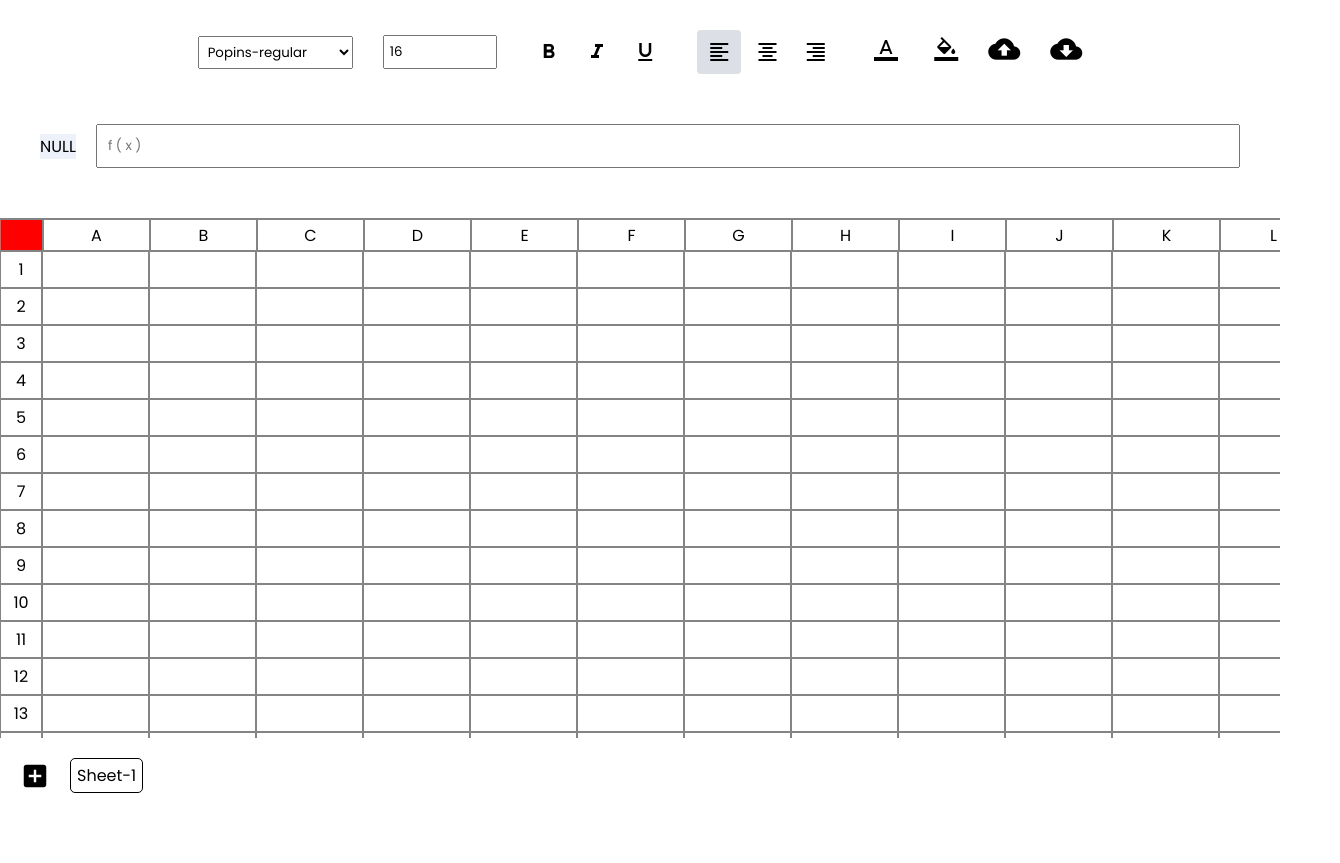
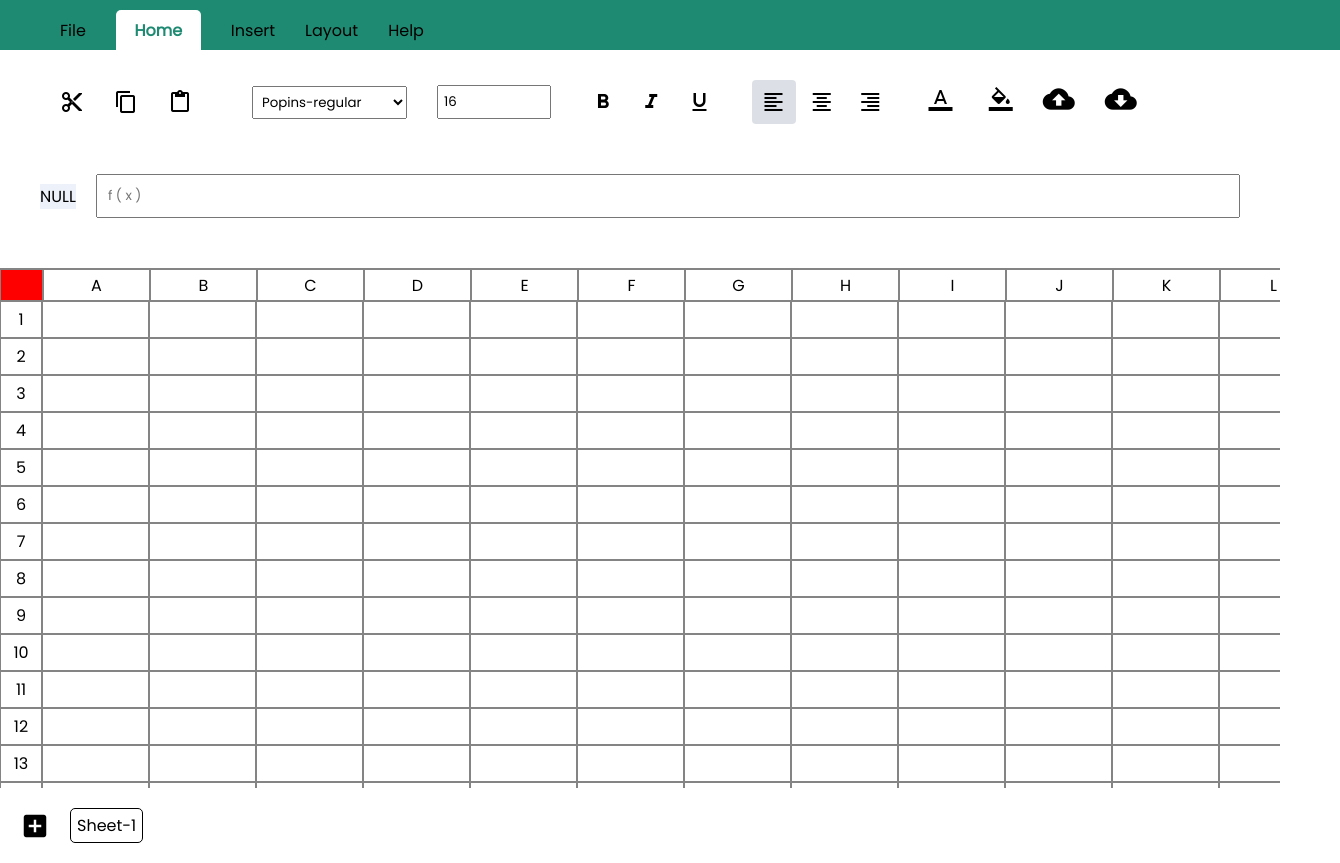
Before and after one commit to deepak-singh-jethi/google_sheet, a plain HTML site: page index.html in a window 1280 px wide. Shown: the whole page, 1340 px wide, since content can reach past the window. Before the commit the page ends 813 px from the top, so only its background shows below. Drawn offline with Linux system fonts and the light colour scheme.

Commit message:
added cut copy paste features

```diff
--- a/form.css
+++ b/form.css
@@ -71,3 +71,16 @@ input[type="radio"]+label {
 .hidden-input {
     display: none;
 }
+
+#options{
+    display: flex;
+    align-items: center;
+    justify-content: flex-start;
+    gap: 30px;
+    padding-left: 60px;
+}
+
+#options>span{
+    color: black;
+
+}
--- a/functinality.js
+++ b/functinality.js
@@ -1,9 +1,15 @@
 let activeCellId = null;
 let activeCellDisplay = document.getElementById("active-cell-display");
-
 let form = document.querySelector(".form");
 
+//calculator input
 const calcInput = document.querySelector("#calcInput");
+// cut copy paste
+const cut = document.querySelector("#cut");
+const copy = document.querySelector("#copy");
+const paste = document.querySelector("#paste");
+//copied text for cut copy paste feature
+let copiedState = {};
 
 // default style of cell
 const defaultStyle = {
@@ -35,6 +41,7 @@ function onFocusCell(event) {
   }
 
   calcInput.addEventListener("keyup", calcFun);
+  // paste.addEventListener("click", pasteFun);
 }
 
 // if any change occurs in form
@@ -135,3 +142,29 @@ function calcFun(event) {
     }
   }
 }
+
+//cut function
+cut.addEventListener("click", cutFun);
+copy.addEventListener("click", copyFun);
+paste.addEventListener("click", pasteFun);
+
+function cutFun() {
+  const activeCell = document.getElementById(activeCellId);
+  copiedText = activeCell.innerText;
+  activeCell.innerText = "";
+  state[activeCellId] = { ...state[activeCellId], text: "" };
+}
+
+//copy function
+
+function copyFun() {
+  const activeCell = document.getElementById(activeCellId);
+  copiedText = activeCell.innerText;
+}
+
+function pasteFun() {
+  const activeCell = document.getElementById(activeCellId);
+  activeCell.innerText = `${activeCell.innerText} ${copiedText} `;
+
+  state[activeCellId] = { ...state[activeCellId], text: activeCell.innerText };
+}
--- a/index.html
+++ b/index.html
@@ -6,16 +6,26 @@
     <title>Spread Sheet</title>
     <link rel="stylesheet" href="./style.css" />
     <link rel="stylesheet" href="./form.css" />
-    <link rel="stylesheet" href="./new_sheet.css">
+    <link rel="stylesheet" href="./new_sheet.css" />
     <link
       href="https://fonts.googleapis.com/icon?family=Material+Icons"
       rel="stylesheet" />
   </head>
   <body>
+    <div id="main_head">
+      <div>File</div>
+      <div id="home">Home</div>
+      <div>Insert</div>
+      <div>Layout</div>
+      <div>Help</div>
+    </div>
 
     <div>
+      <div id="options">
+        <span class="material-icons" id="cut">content_cut</span>
+        <span class="material-icons" id="copy">content_copy</span>
+        <span class="material-icons" id="paste">content_paste</span>
 
-   <div id="options">
         <form class="form">
           <select name="fontFamily" id="" class="input">
             <option value="popins-extra-bold">Popins-extra-bold</option>
@@ -42,7 +52,9 @@
             <label for="italic" class="material-icons">format_italic</label>
 
             <input type="checkbox" id="underline" name="isUnderline" />
-          <label for="underline" class="material-icons">format_underline</label>
+            <label for="underline" class="material-icons"
+              >format_underline</label
+            >
           </div>
 
           <div>
@@ -50,7 +62,9 @@
             <label for="left" class="material-icons">format_align_left </label>
 
             <input type="radio" name="align" id="center" value="center" />
-          <label for="center" class="material-icons">format_align_center</label>
+            <label for="center" class="material-icons"
+              >format_align_center</label
+            >
 
             <input type="radio" name="align" id="right" value="right" />
             <label for="right" class="material-icons">format_align_right</label>
@@ -65,9 +79,10 @@
 
           <div>
             <input type="color" name="bgColor" id="bgcolor" value="#ffffff" />
-          <label for="bgcolor" class="material-icons">format_color_fill</label>
+            <label for="bgcolor" class="material-icons"
+              >format_color_fill</label
+            >
           </div>
-
 
           <div title="export file">
             <span id="export" class="material-icons" onclick="exportData()"
@@ -76,11 +91,18 @@
           </div>
 
           <div title="import file">
-        <label for="fileInput" class="material-icons" id="import" >cloud_download</label>
+            <label for="fileInput" class="material-icons" id="import"
+              >cloud_download</label
+            >
 
-  <input type="file" id="fileInput" accept=".json" class="hidden-input" onchange="importData()"/>
+            <input
+              type="file"
+              id="fileInput"
+              accept=".json"
+              class="hidden-input"
+              onchange="importData()" />
           </div>
-
+        </form>
       </div>
 
       <div id="cell-state">
@@ -165,22 +187,14 @@
       </div>
     </div>
 
-
     <div id="sheet_tab">
-      <span class="material-icons" onclick="addSheet()">
-add_box
-</span>
+      <span class="material-icons" onclick="addSheet()"> add_box </span>
       <!-- <div id="sheet1">Sheet-1</div> -->
-
     </div>
-
 
     <script src="./newsheet.js"></script>
     <script src="./import_export.js"></script>
     <script src="./functinality.js"></script>
     <script src="./script.js"></script>
-
-
-
   </body>
 </html>
--- a/script.js
+++ b/script.js
@@ -48,3 +48,5 @@ function createSheet() {
     bodyContainer.appendChild(rowElement);
   }
 }
+
+// createSheet();
--- a/style.css
+++ b/style.css
@@ -3,6 +3,34 @@
     padding: 0;
    font-family: popins-regular;
 }
+
+/* main head */
+#main_head{
+    height: 40px;
+    width: 100%;
+    background-color: #1E8A71;
+    display: flex;
+    align-items: center;
+    gap: 30px;
+    padding: 10px 0px 0px 60px;
+}
+
+
+#home{
+    background-color: #fff ;
+    height: 100%;
+    width: 85px;
+    display: flex;
+    align-items: center;
+    justify-content: center;
+    border-top-right-radius: 5px;
+    border-top-left-radius: 5px;
+    color: #1E8A71;
+    font-weight: 700;
+
+}
+
+/* cell , row , column conatiner */
 #root{
     width: 100vw;
     height: 65vh;
@@ -44,8 +72,6 @@
 
 
 }
-
-
 
 
 /* body part */
```
Lines whose indentation alone changed are shown as unchanged.
